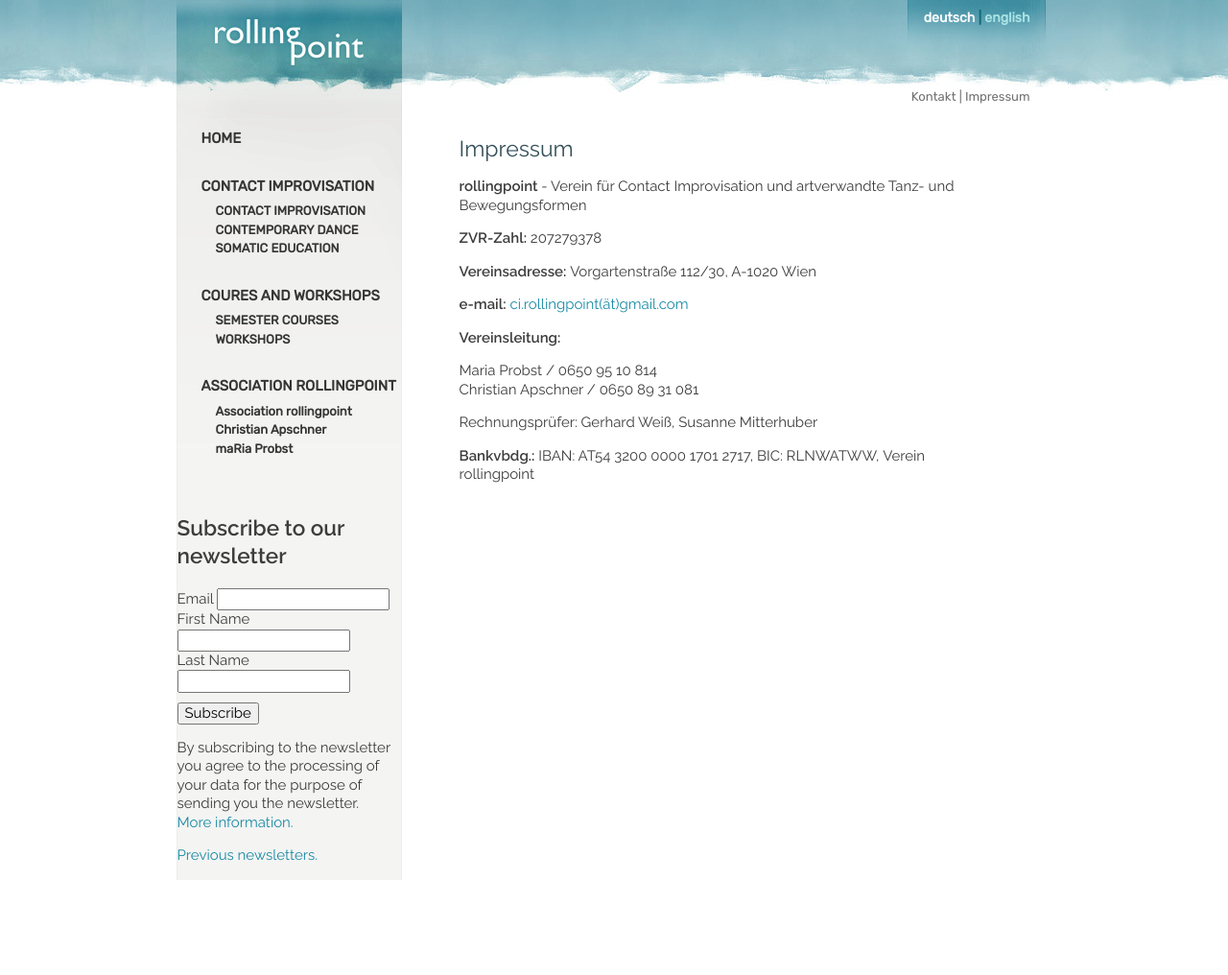
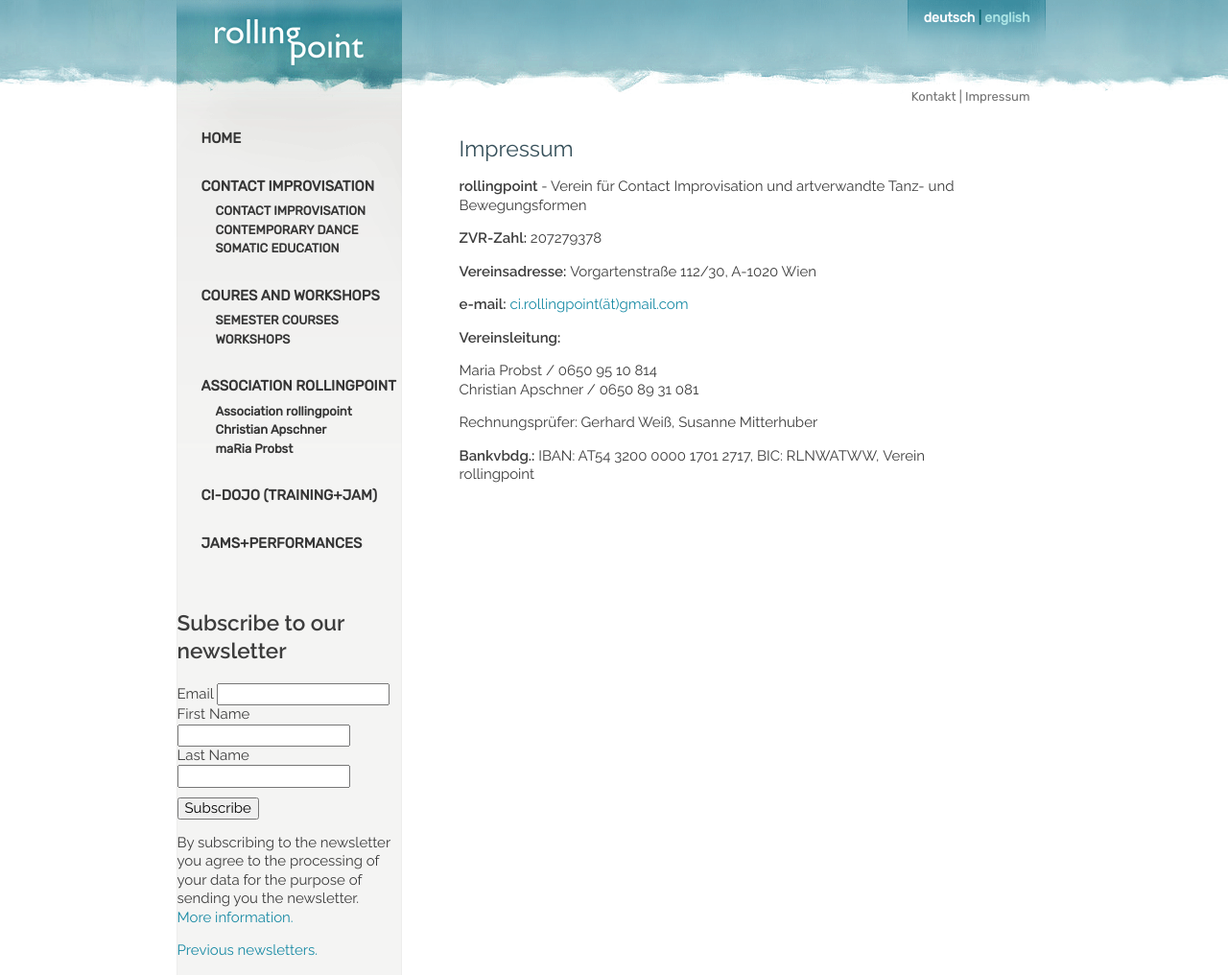
Before and after one commit to manulari/rollingpointat, a Jekyll site: the page built from _pages_en/en-impressum.md, in a window 1280 px wide. Shown: the whole page at 96% size. Built offline with Jekyll 4.4.1, drawn with Linux system fonts in a browser that asks for light colours; comment, search, counter and statistics services are not loaded; before the commit the page ends 917 px from its top, so only the background shows below that.

Commit message:
Update Settings “nav_en”

```diff
--- a/_data/nav_en.yml
+++ b/_data/nav_en.yml
@@ -26,3 +26,7 @@ entries:
         path: /en/christian
       - title: maRia Probst
         path: /en/maria
+  - title: CI-DOJO (TRAINING+JAM)
+    path: /en/dojo
+  - title: JAMS+PERFORMANCES
+    path: /en/jams
```
